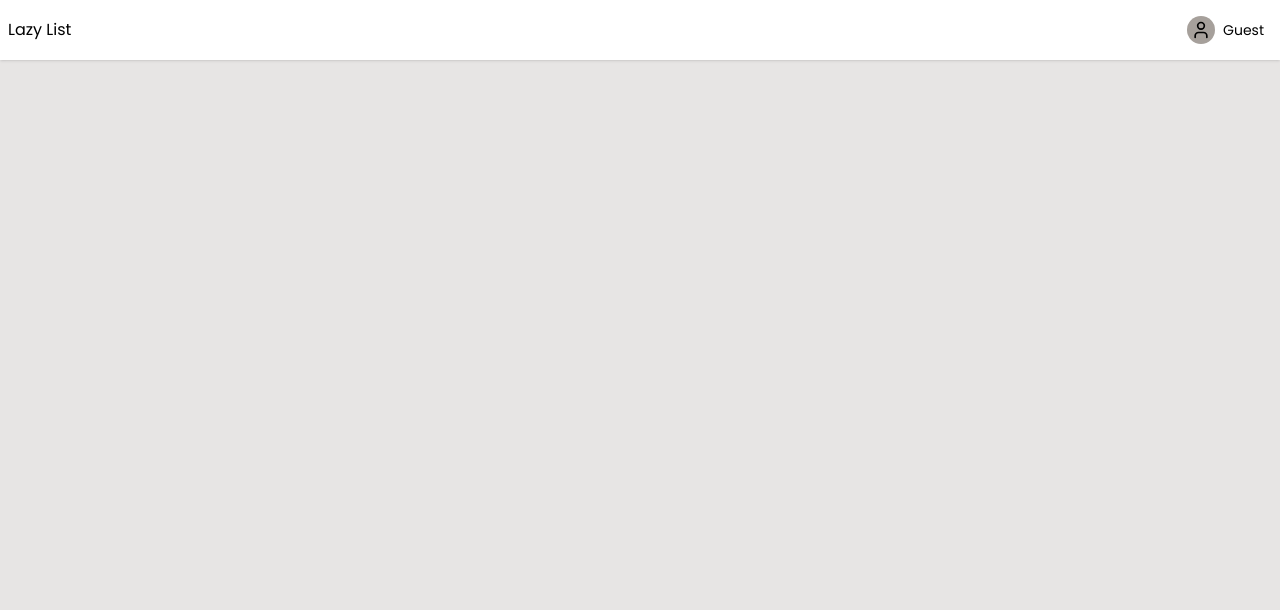
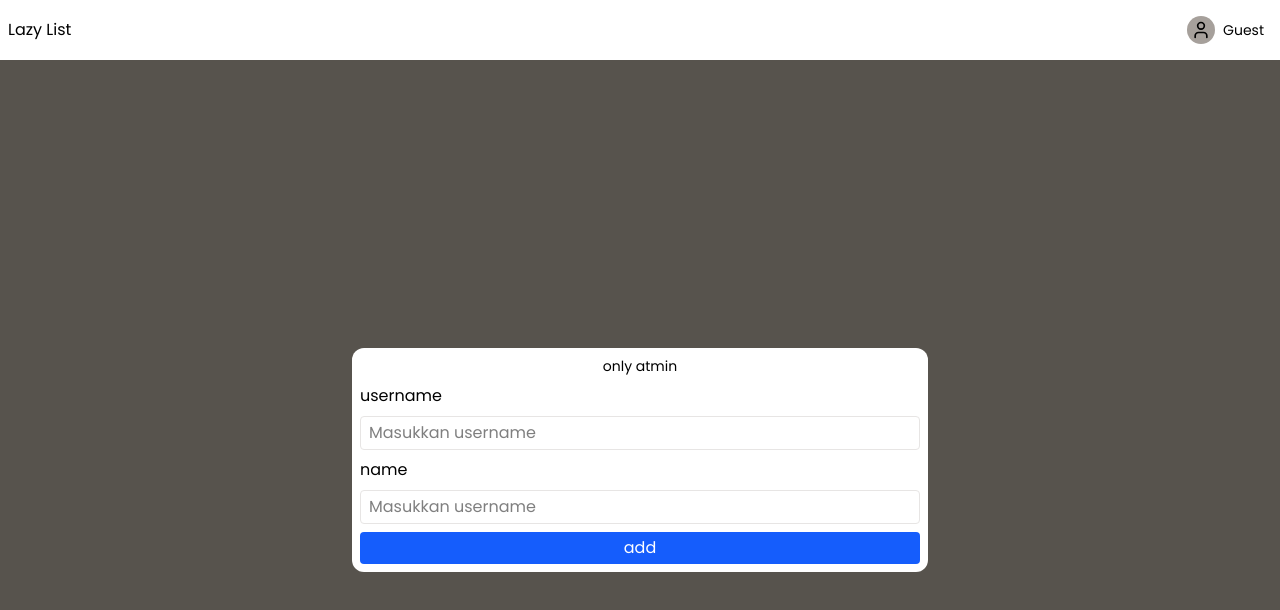
Before and after one commit to manikbalistars-prog/lazy-list, a website built with Vite: page index.html in a window 1280 px wide. Built offline with nearby package versions, Linux system fonts and the light colour scheme; some packages are replaced by stand-ins of ours; no server answers; the database is empty.

Commit message:
checkpoint ajah

```diff
--- a/index.html
+++ b/index.html
@@ -9,7 +9,7 @@
   </head>
   <body class="bg-stone-200 relative">
     <div
-      class="flex justify-between p-2 shadow items-center bg-white z-10 relative"
+      class="flex justify-between p-2 shadow items-center bg-white z-10 relat ive"
     >
       <h1>Lazy List</h1>
       <div
@@ -25,14 +25,16 @@
       </div>
     </div>
 
-    <div class="hidden fixed bg-stone-600 h-full w-full z-20 " id="login-form">
+    <div class="hidden fixed bg-stone-600 h-full w-full z-20" id="login-form">
       <div class="w-full h-full flex justify-center items-center" id="out-box">
-        <div class="flex flex-col gap-2 p-2 w-full md:w-xl mx-5 rounded-xl bg-white">
+        <div
+          class="flex flex-col gap-2 p-2 w-full md:w-xl mx-5 rounded-xl bg-white"
+        >
           <h2 class="text-sm">Login</h2>
           <input
             id="username"
             placeholder="Masukkan username"
-            class="border border-stone-200 rounded-sm px-2 py-1 "
+            class="border border-stone-200 rounded-sm px-2 py-1"
           />
           <button
             id="btnLogin"
@@ -44,6 +46,36 @@
       </div>
     </div>
 
+    <div class="fixed bg-stone-600 h-full w-full z-20" id="create-form">
+      <div class="w-full h-full flex justify-center items-center" id="out-box">
+        <div
+          class="flex flex-col gap-2 p-2 w-full md:w-xl mx-5 rounded-xl bg-white"
+        >
+          <h2 class="text-sm text-center">only atmin</h2>
+          <label for="create-username">username</label>
+          <input
+            id="create-username"
+            name="create-username"
+            placeholder="Masukkan username"
+            class="border border-stone-200 rounded-sm px-2 py-1"
+          />
+          <label for="create-name">name</label>
+          <input
+            id="create-name"
+            name="create-name"
+            placeholder="Masukkan username"
+            class="border border-stone-200 rounded-sm px-2 py-1"
+          />
+          <button
+            id="btnSubmit"
+            class="bg-blue-600 text-white px-2 py-1 rounded-sm hover:bg-blue-800 hover:cursor-pointer"
+          >
+            add
+          </button>
+        </div>
+      </div>
+    </div>
+
     <script src="/main.js" type="module"></script>
   </body>
 </html>
```
